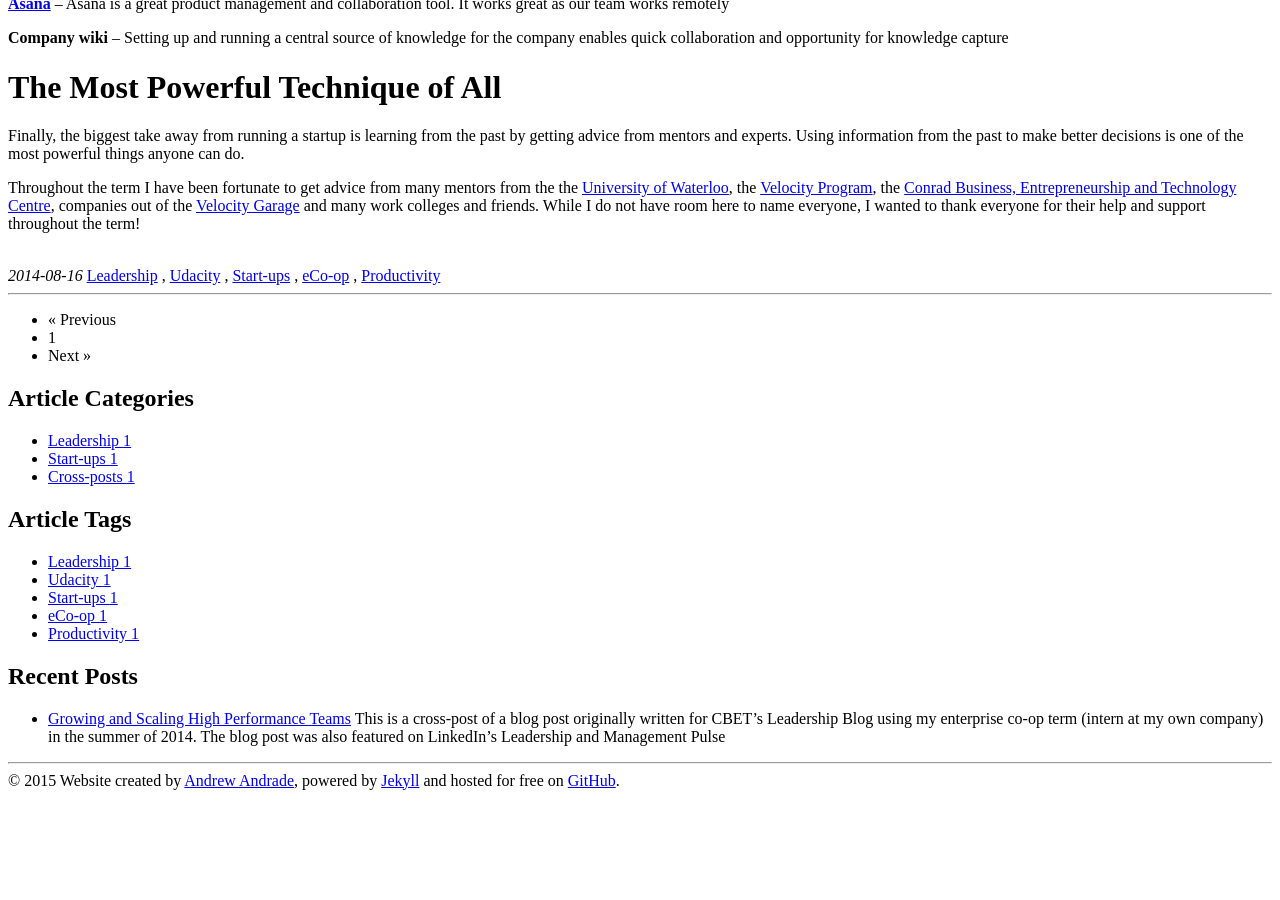
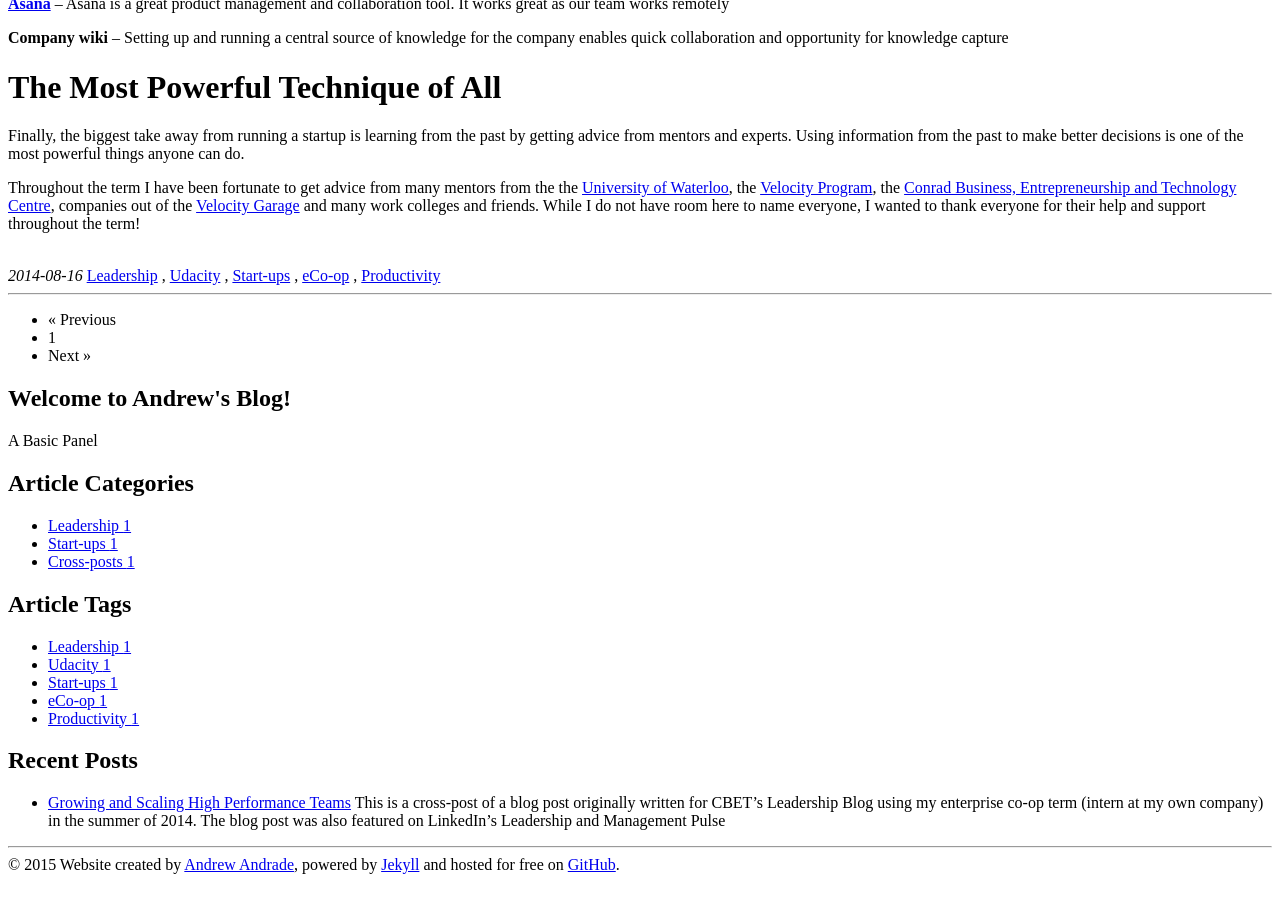
Before and after one commit to mrandrewandrade/blog, a Jekyll site: the page built from index.html, in a window 1280 px wide and 900 px high, scrolled down 1547 px. Built offline with Jekyll 4.4.1, drawn with Linux system fonts in a browser that asks for light colours; nearby versions of some CDN libraries; library files that are not in the unit come from our copies; the list of posts is cut into pages by our own code; comment, search, counter and statistics services are not loaded; before the commit the page ends 2363 px from its top, so only the background shows below that.

Commit message:
Added a basic panel for photo

```diff
--- a/index.html
+++ b/index.html
@@ -78,6 +78,14 @@
 		</div>
 	</div>
 <div class="span4">
+            <div class="container">
+                <h2>Welcome to Andrew's Blog!</h2>
+                <div class="panel panel-default">
+                    <div class="panel-body">A Basic Panel</div>
+                </div>
+            </div>
+
+
             <div class="categories">
                 <h2>Article Categories</h2>
                 <ul class="tag_box">
```
Also changed, not shown: other parts of index.html (+1 -1 lines). Lines whose indentation alone changed are shown as unchanged.
